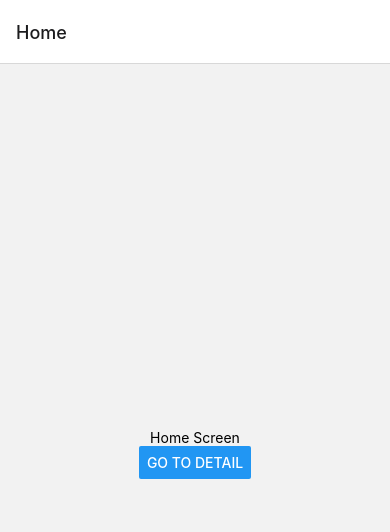
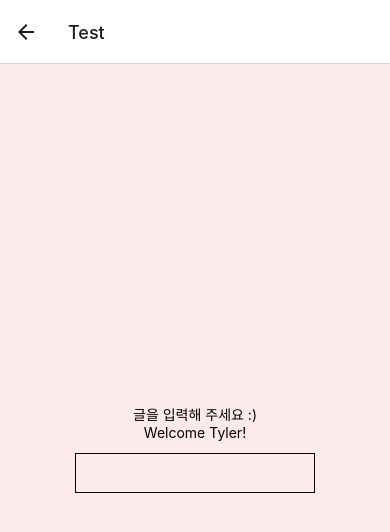
Before and after one commit to TylerKang-97/HotPotatoes-, a React Native app: screen /Test in a window 390 px wide. Shown: the top 532 px of the page. Built offline with nearby package versions, Linux system fonts and the light colour scheme.

Commit message:
InputText Test_1105

```diff
--- a/App.js
+++ b/App.js
@@ -4,6 +4,7 @@ import { createNativeStackNavigator } from '@react-navigation/native-stack';
 
 import Home from './src/routes/Home';
 import Details from './src/routes/Details';
+import Test from './src/routes/Test';
 
 const Stack = createNativeStackNavigator();
 
@@ -13,11 +14,10 @@ function App() {
             <Stack.Navigator initialRouteName="Home">
                 <Stack.Screen name="Home" component={Home} navigation={Stack.Navigator} />
                 <Stack.Screen name="Details" component={Details} navigation={Stack.Navigator} />
+                <Stack.Screen name="Test" component={Test} navigation={Stack.Navigator} />
             </Stack.Navigator>
         </NavigationContainer>
     );
 }
 
 export default App;
-
-//협업 되나?
--- a/src/routes/Home.js
+++ b/src/routes/Home.js
@@ -11,6 +11,12 @@ const Home = ({ navigation }) => {
                     navigation.navigate('Details');
                 }}
             />
+            <Button
+                title="Go to Test"
+                onPress={() => {
+                    navigation.navigate('Test');
+                }}
+            />
         </View>
     );
 };
--- /dev/null
+++ b/src/routes/Test.js
@@ -0,0 +1,39 @@
+import { StatusBar } from 'expo-status-bar';
+import React, { useState } from 'react';
+import { StyleSheet, Text, View, TextInput } from 'react-native';
+
+const Test = () => {
+    const [comment, setComment ] = useState("");
+
+    return (
+      <View style={styles.container}>
+        <Text>
+              {comment ? comment : "글을 입력해 주세요 :)" }
+          </Text>
+        <Text>Welcome Tyler!</Text>
+        <StatusBar style="auto" />
+        <TextInput
+          style={styles.input}
+          onChangeText={text => setComment(text)}
+          value={comment}
+          returnKeyType="done"
+          />
+      </View>
+    );
+}
+
+const styles = StyleSheet.create({
+    container: {
+      flex: 1,
+      backgroundColor: '#FDEAEB',
+      alignItems: 'center',
+      justifyContent: 'center',
+    },
+    input: {
+      height: 40,
+      margin: 12,
+      borderWidth: 1,
+      padding: 10,
+    },
+  });
+export default Test;
```
